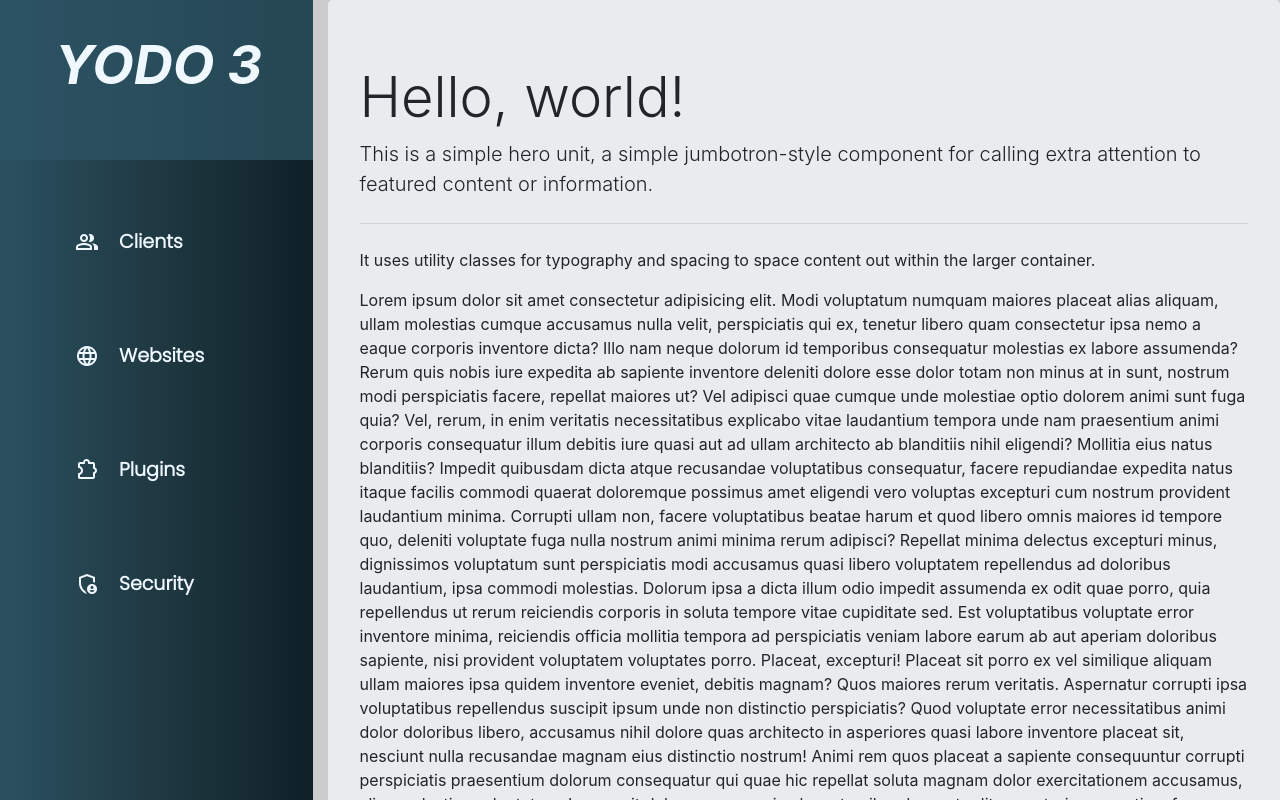
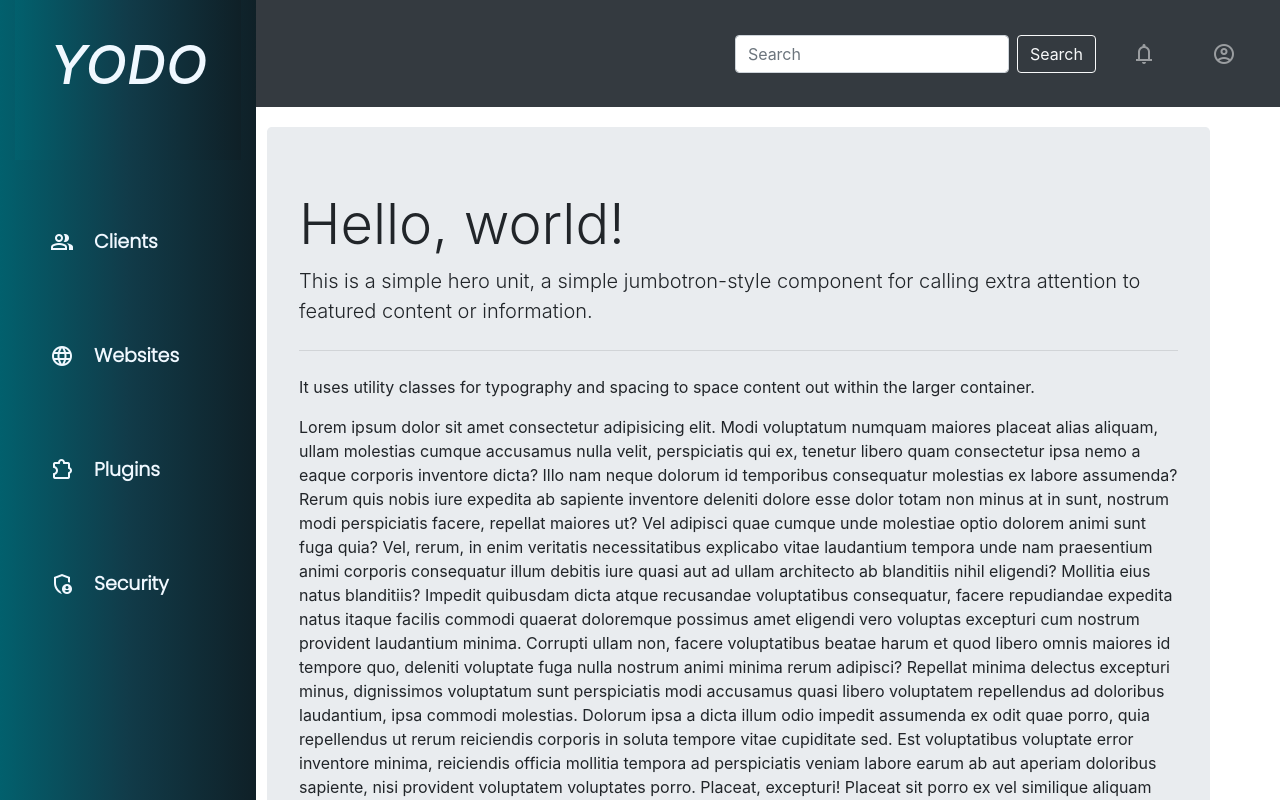
Before and after one commit to Mr-Arsal4u/for-test, a plain HTML site: page file.html in a window 1280 px wide. Shown: the top 800 px of the page. Drawn offline with nearby package versions, Linux system fonts and the light colour scheme.

Commit message:
Finalizing style of nav and side

```diff
--- a/file.html
+++ b/file.html
@@ -19,10 +19,36 @@
 </head>
 
 <body>
+    <nav class="navbar navbar-expand-lg navbar-dark bg-dark" style="position: sticky;">
+      <a class="navbar-brand" href="#">
+        <span class="lo"> YODO 3 </span>
+      </a>
+
+      <!-- Search form -->
+      <form class="form-inline my-2 my-lg-0 ml-auto">
+        <input class="form-control mr-sm-2" type="search" placeholder="Search" aria-label="Search">
+        <button class="btn btn-outline-light my-2 my-sm-0" type="submit">Search</button>
+      </form>
+
+      <!-- Notification and User icons -->
+      <ul class="navbar-nav ml-2">
+        <li class="nav-item">
+          <a class="nav-link" href="#">
+            <span class="material-symbols-outlined sp">notifications</span>
+          </a>
+        </li>
+        <li class="nav-item">
+          <a class="nav-link" href="#">
+            <span class="material-symbols-outlined sp">account_circle</span>
+          </a>
+        </li>
+      </ul>
+    </nav>
+
   <div class="row">
     <div class="col-3" id="s">
       <div class="logo">
-        <span class="lo"> YODO 3 </span>
+        <span class="lo"> YODO</span>
       </div>
       <div class="it">
         <span class="material-symbols-outlined sp">
@@ -59,26 +85,25 @@
       <div class="collapse" id="collapseExample">
         <div class="itt">
           <span class="material-symbols-outlined sp">
-            group
+
           </span> <span class="git"> Clients </span>
         </div>
         <br>
         <div class="itt">
           <span class="material-symbols-outlined sp">
-            language
+
           </span><span class="git"> Websites </span>
         </div>
         <br>
         <div class="itt">
           <span class="material-symbols-outlined sp">
-            extension
+
           </span>
           <span class="git"> Plugins </span>
         </div>
         <br>
         <div class="itt">
           <span class="material-symbols-outlined sp">
-            admin_panel_settings
           </span><span class="git"> Security </span>
         </div>
       </div>
--- a/style.css
+++ b/style.css
@@ -5,12 +5,13 @@
     font-size: 16px;
   }
   #ss {
-      background-color: #ccc;
       font-size: 16px;
+       margin-left: 20%; /* adjust the margin to match the width of the sidebar */
+  padding: 20px;
     }
 
   #s {
-    background: #0f2027; /* fallback for old browsers */
+    background: #00bcd4; /* fallback for old browsers */
     background: -webkit-linear-gradient(
       to right,
       #2c5364,
@@ -19,15 +20,18 @@
     ); /* Chrome 10-25, Safari 5.1-6 */
     background: linear-gradient(
       to right,
-      #2c5364,
-      #203a43,
+      #02606d,
+      #113b49,
       #0f2027
     ); /* W3C, IE 10+/ Edge, Firefox 16+, Chrome 26+, Opera 12+, Safari 7+ */
 
     height: 100vh;
-    width: 100vw;
-    position: sticky;
-    top: 0;
+    position: fixed;
+  top: 0;
+  left: 0;
+  bottom: 0;
+  width: 20%; /* adjust the width as needed */
+  overflow-y: auto;
   }
 
 
@@ -35,24 +39,24 @@
     background: #0f2027; /* fallback for old browsers */
     background: -webkit-linear-gradient(
       to right,
-      #2c5364,
-      #203a43,
+      #02606d,
+      #113b49,
       #0f2027
     ); /* Chrome 10-25, Safari 5.1-6 */
     background: linear-gradient(
       to right,
-      #2c5364,
-      #203a43,
+      #02606d,
+      #113b49,
       #0f2027
     ); /* W3C, IE 10+/ Edge, Firefox 16+, Chrome 26+, Opera 12+, Safari 7+ */
 
     height: 20vh;
-    width: 100vw;
+    width: 100%;
     color: aliceblue;
-    font-weight: 700;
+    font-weight: 500;
 
     padding-top: 24px;
-    padding-left: 55px;
+    padding-left: 35px;
     /* font-family: 'Times New Roman', Times, serif;  */
   }
   .lo {
@@ -73,7 +77,7 @@
     display: inline-flex;
     align-items: center;
     justify-content: center;
-    margin-left: 55px;
+    margin-left: 15px;
     margin-top: 50px;
 
     font-weight: 600;
@@ -113,41 +117,6 @@
   .rs {
     display: none;
   }
-
-
-
-
-
-
-
-
-
-
-
-
-
-
-
-
-
-
-
-
-
-
-
-
-
-
-
-
-
-
-
-
-
-
-
 
 
   @media screen and (max-width: 870px) {
@@ -244,39 +213,6 @@
 
 
 
-
-
-
-
-
-
-
-
-
-
-
-
-
-
-
-
-
-
-
-
-
-
-
-
-
-
-
-
-
-
-
-
-
   @media screen and (max-width: 700px) {
     .logo {
       display: none;
@@ -346,4 +282,5 @@
     .spt {
       margin: 7px;
     }
+
   }
```
